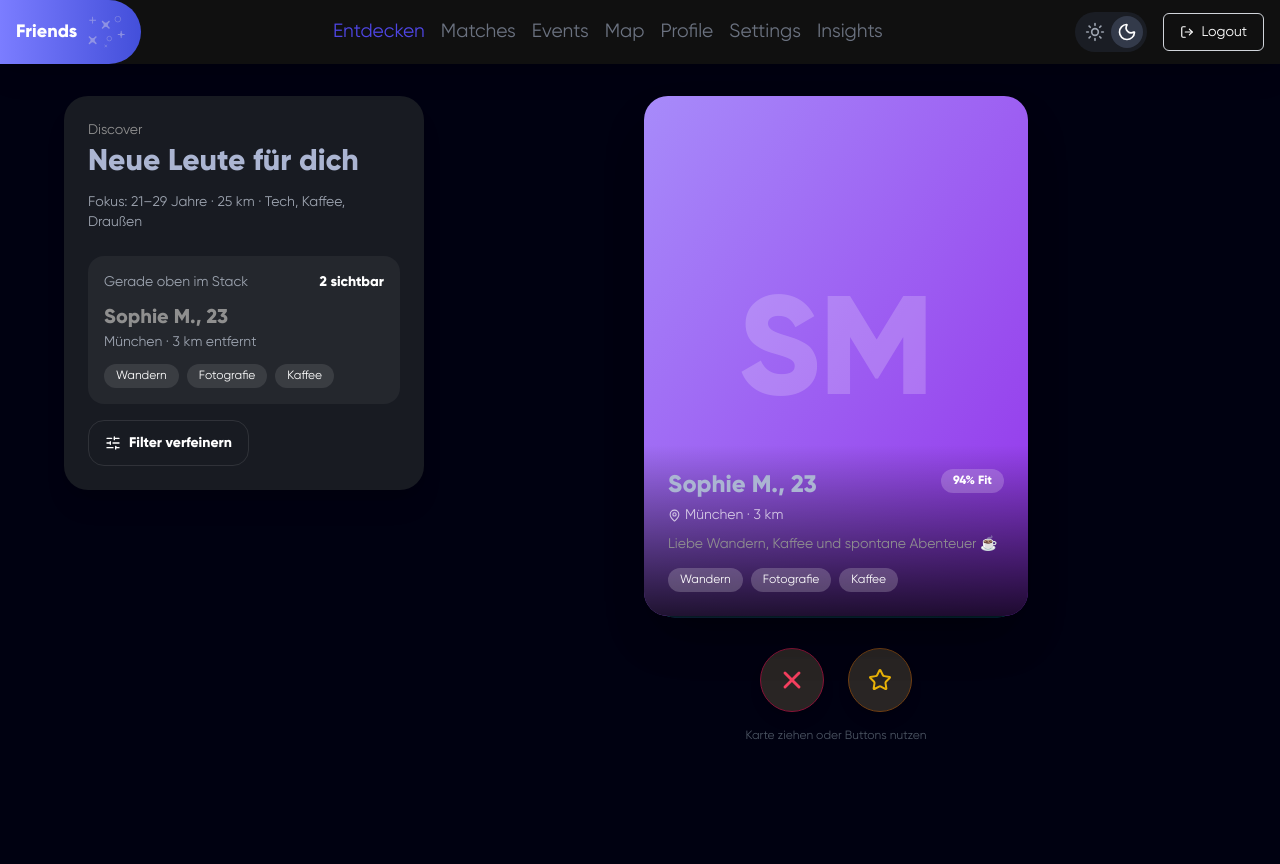
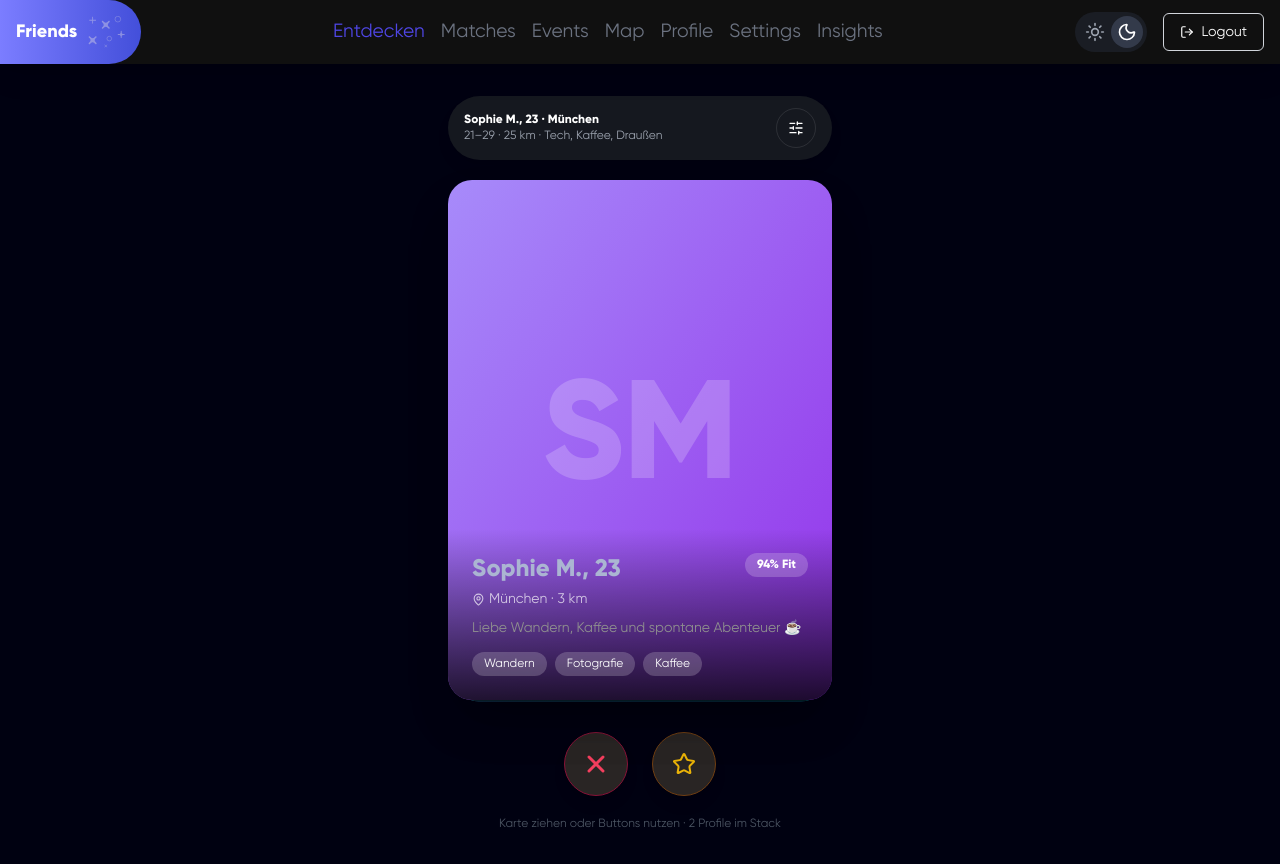
Before and after one commit to pleonastic6/PMA, a React (Create React App) app in the folder frontend/app/: page /swipe in a window 1280 px wide. Before the commit the page ends 800 px from the top, so only its background shows below. Built offline with nearby package versions, Linux system fonts and the light colour scheme; sample sign-in values are in the browser's storage.

Commit message:
Center swipe card layout

```diff
--- a/frontend/app/src/pages/Swipe/SwipePage.js
+++ b/frontend/app/src/pages/Swipe/SwipePage.js
@@ -107,7 +107,7 @@ export default function SwipePage() {
   const currentProfile = profiles[0];
 
   return (
-    <div className="min-h-[calc(100vh-80px)] px-4 py-8">
+    <div className="min-h-[calc(100vh-80px)] px-4 py-6 md:py-8">
       {showMatch && matchedProfile && (
         <div className="fixed inset-0 z-50 flex items-center justify-center bg-black/30 px-4">
           <div className="w-full max-w-sm rounded-3xl bg-gradient-to-r from-violet-500 to-purple-600 px-8 py-8 text-center text-white shadow-2xl">
@@ -141,42 +141,27 @@ export default function SwipePage() {
         </div>
       )}
 
-      <div className="mx-auto flex w-full max-w-6xl flex-col gap-8 lg:flex-row lg:items-start lg:justify-between">
-        <section className="rounded-3xl bg-white p-6 shadow-xl dark:bg-[#181b22] dark:text-white lg:w-[360px]">
-          <p className="text-sm font-medium text-violet-500">Discover</p>
-          <h1 className="mt-1 text-3xl font-extrabold">Neue Leute für dich</h1>
-          <p className="mt-3 text-sm text-gray-500 dark:text-gray-400">
-            Fokus: {preferences.ageRange[0]}–{preferences.ageRange[1]} Jahre · {preferences.radiusKm} km · {(preferences.interestFilters.length > 0 ? preferences.interestFilters.join(', ') : 'alle Interessen')}
-          </p>
-
-          <div className="mt-6 space-y-3 rounded-2xl bg-gray-50 p-4 dark:bg-white/5">
-            <div className="flex items-center justify-between text-sm">
-              <span className="text-gray-500 dark:text-gray-400">Gerade oben im Stack</span>
-              <span className="font-semibold">{profiles.length} sichtbar</span>
-            </div>
-            <div>
-              <p className="font-semibold">{currentProfile.name}, {currentProfile.age}</p>
-              <p className="text-sm text-gray-500 dark:text-gray-400">{currentProfile.city} · {currentProfile.distanceKm} km entfernt</p>
-            </div>
-            <div className="flex flex-wrap gap-2">
-              {currentProfile.interests.map((interest) => (
-                <span key={interest} className="rounded-full bg-white px-3 py-1 text-xs font-medium text-gray-700 dark:bg-white/10 dark:text-white">
-                  {interest}
-                </span>
-              ))}
-            </div>
+      <div className="mx-auto flex w-full max-w-5xl flex-col items-center gap-5">
+        <div className="flex w-full max-w-sm items-center justify-between rounded-full bg-white/80 px-4 py-3 shadow-lg backdrop-blur dark:bg-[#181b22]/90 dark:text-white">
+          <div className="min-w-0 pr-3 text-xs text-gray-500 dark:text-gray-400">
+            <span className="block truncate font-semibold text-gray-700 dark:text-white">
+              {currentProfile.name}, {currentProfile.age} · {currentProfile.city}
+            </span>
+            <span className="truncate">
+              {preferences.ageRange[0]}–{preferences.ageRange[1]} · {preferences.radiusKm} km · {preferences.interestFilters.length > 0 ? preferences.interestFilters.join(', ') : 'alle Interessen'}
+            </span>
           </div>
-
           <button
             onClick={() => navigate('/settings')}
-            className="mt-4 inline-flex items-center gap-2 rounded-2xl border border-gray-200 px-4 py-3 text-sm font-semibold text-gray-700 transition hover:bg-gray-50 dark:border-white/10 dark:text-white dark:hover:bg-white/5"
+            className="inline-flex h-10 w-10 shrink-0 items-center justify-center rounded-full border border-gray-200 text-gray-700 transition hover:bg-gray-50 dark:border-white/10 dark:text-white dark:hover:bg-white/5"
+            aria-label="Filter öffnen"
+            title="Filter öffnen"
           >
             <SlidersHorizontal size={16} />
-            Filter verfeinern
           </button>
-        </section>
+        </div>
 
-        <div className="flex flex-1 flex-col items-center justify-center select-none">
+        <div className="flex w-full flex-col items-center justify-center select-none">
           <div className="relative w-full max-w-sm" style={{ height: '520px' }}>
             {visibleCards.map((profile, i) => {
               const isTop = i === visibleCards.length - 1;
@@ -264,8 +249,11 @@ export default function SwipePage() {
             </button>
           </div>
 
-          <p className="mt-4 text-xs text-gray-400 dark:text-gray-600">Karte ziehen oder Buttons nutzen</p>
         </div>
+
+        <p className="text-center text-xs text-gray-400 dark:text-gray-600">
+          Karte ziehen oder Buttons nutzen · {profiles.length} Profile im Stack
+        </p>
       </div>
     </div>
   );
```
